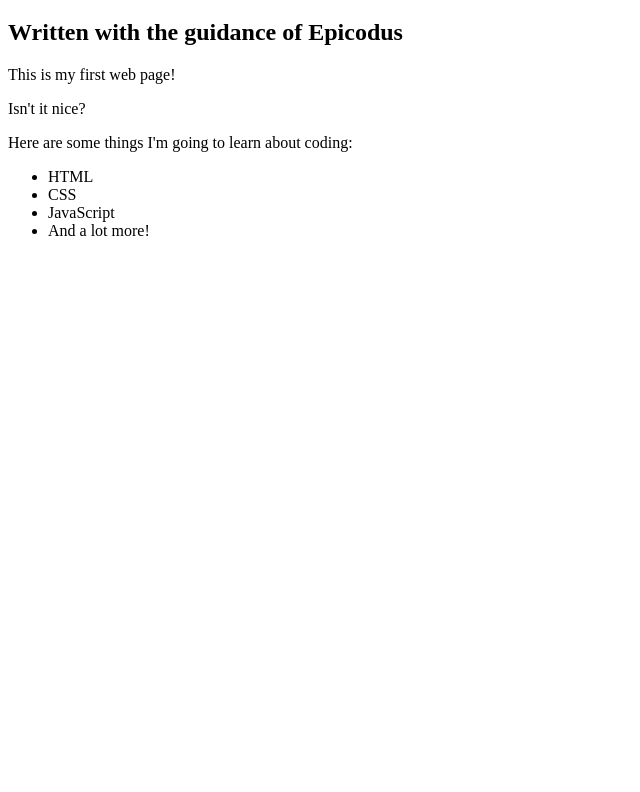
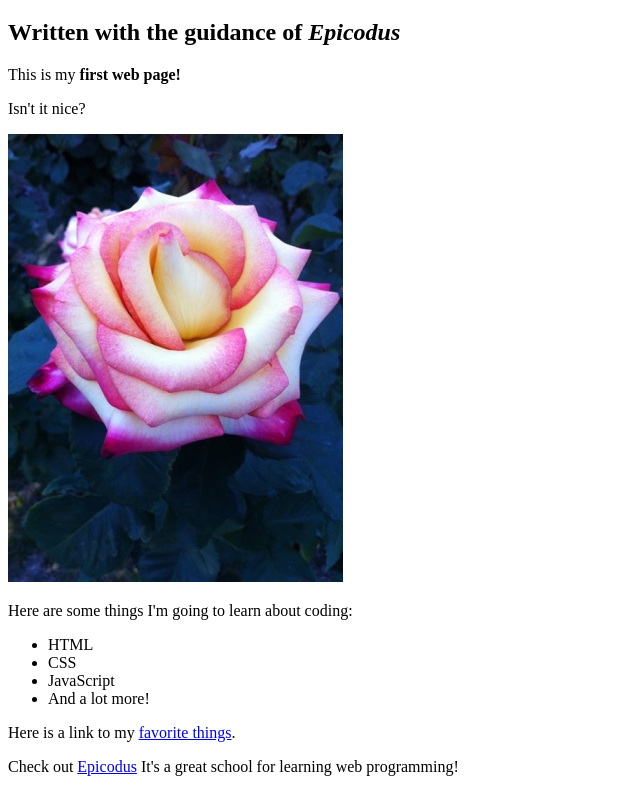
Before and after one commit to sshehabi/my-first-webpage, a plain HTML site: page my-first-webpage.html in a window 1280 px wide. Shown: the part 61-853 px from the top of the page, without its empty margins (0-640 px from the left). Before the commit the page ends 800 px from the top, so only its background shows below. Drawn offline with Linux system fonts and the light colour scheme.

Commit message:
add link and image to webpage

```diff
--- a/my-first-webpage.html
+++ b/my-first-webpage.html
@@ -5,10 +5,12 @@
   </head>
   <body>
     <h1>My first web page</h1>
-    <h2>Written with the guidance of Epicodus</h2>
+    <h2>Written with the guidance of <em>Epicodus</em></h2>
 
-    <p>This is my first web page!</p>
+    <p>This is my <strong>first web page!</strong></p>
     <p>Isn't it nice?</p>
+
+    <img src="img/rose.jpg" alt="A photo of a pink and yellow rose.">
 
     <p>Here are some things I'm going to learn about coding:</p>
     <ul>
@@ -17,5 +19,9 @@
         <li>JavaScript</li>
         <li>And a lot more!</li>
     </ul>
+
+    <p>Here is a link to my <a href="favorite-things.html">favorite things</a>.</p>
+
+    <p>Check out <a href="http://www.epicodus.com/">Epicodus</a> It's a great school for learning web programming!</p>
   </body>
 </html>
```
